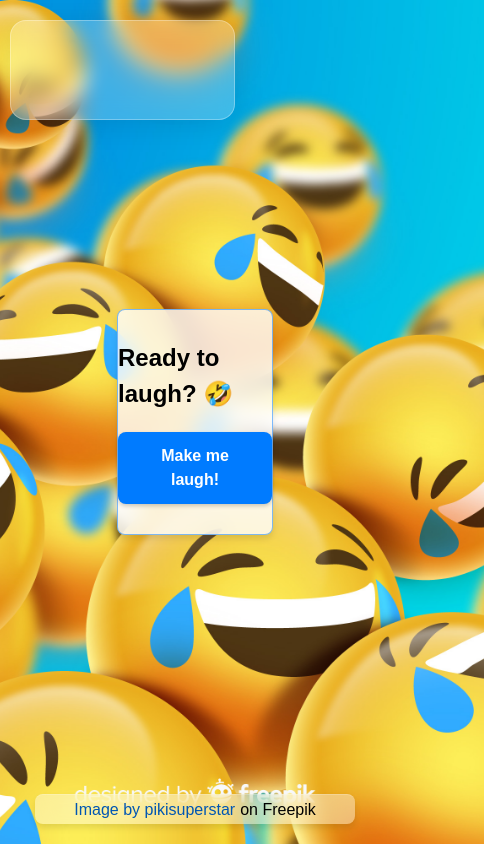
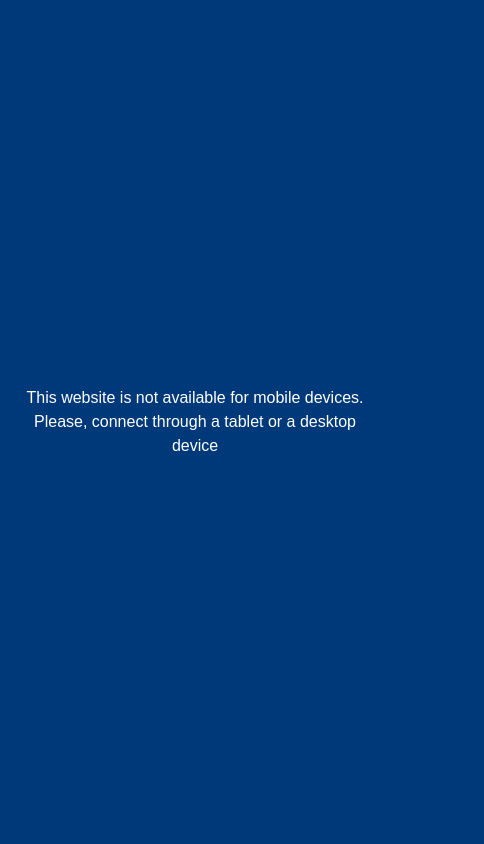
Before and after one commit to 0xNordian/sprint-5.1, a website built with Vite: page index.html in a window 390 px wide. Shown: the whole page, 484 px wide, since content can reach past the window. Built offline with nearby package versions, Linux system fonts and the light colour scheme; no server answers.

Commit message:
mobile done

```diff
--- a/index.html
+++ b/index.html
@@ -9,6 +9,9 @@
 </head>
 
 <body>
+    <div class="mobMsgContainer">
+        <div class="mobileMsg">This website is not available for mobile devices. Please, connect through a tablet or a desktop device</div>
+    </div>
     <section class="weather">
         <div class="parent">
             <div class="div1 desc-emoji"></div>
--- a/src/style.css
+++ b/src/style.css
@@ -69,6 +69,10 @@ img {
 /* Optionally add your own custom reset styles here */
 
 /* End of CSS Reset */
+
+.mobileMsg{
+    visibility: hidden;
+}
 
 .parent {
     display: grid;
@@ -230,24 +234,29 @@ body {
     grid-area: 1 / 1 / 2 / 2;
     text-align: center;
 }
+
 .div22 {
     grid-area: 2 / 1 / 3 / 2;
     font-size: 1.5rem;
     text-align: center;
 }
+
 .div33 {
     grid-area: 1 / 2 / 2 / 3;
     text-align: center;
 }
+
 .div44 {
     grid-area: 2 / 2 / 3 / 3;
     font-size: 1.5rem;
     text-align: center;
 }
+
 .div55 {
     grid-area: 1 / 3 / 2 / 4;
     text-align: center;
 }
+
 .div66 {
     grid-area: 2 / 3 / 3 / 4;
     font-size: 1.5rem;
@@ -367,3 +376,32 @@ footer a {
     gap: 20px;
     font-size: 3rem;
 }
+
+@media (max-width: 767px) {
+    .weather,
+    .jokeBox {
+        visibility: visible;
+        display: none;
+    }
+    body{
+        display: flexbox;
+        visibility: visible;
+        background-image: none;
+        background-color: #00397a;
+    }
+    .mobMsgContainer{
+        width: 100vw;
+        height: 100vh;
+        display: flex;
+        justify-content: center;
+        align-items: center;
+        padding: 10px;
+    }
+    .mobileMsg{
+        width: 100vw;
+        height: auto;
+        color: #fff;
+        visibility: visible;
+        text-align: center;
+    }
+}
```
